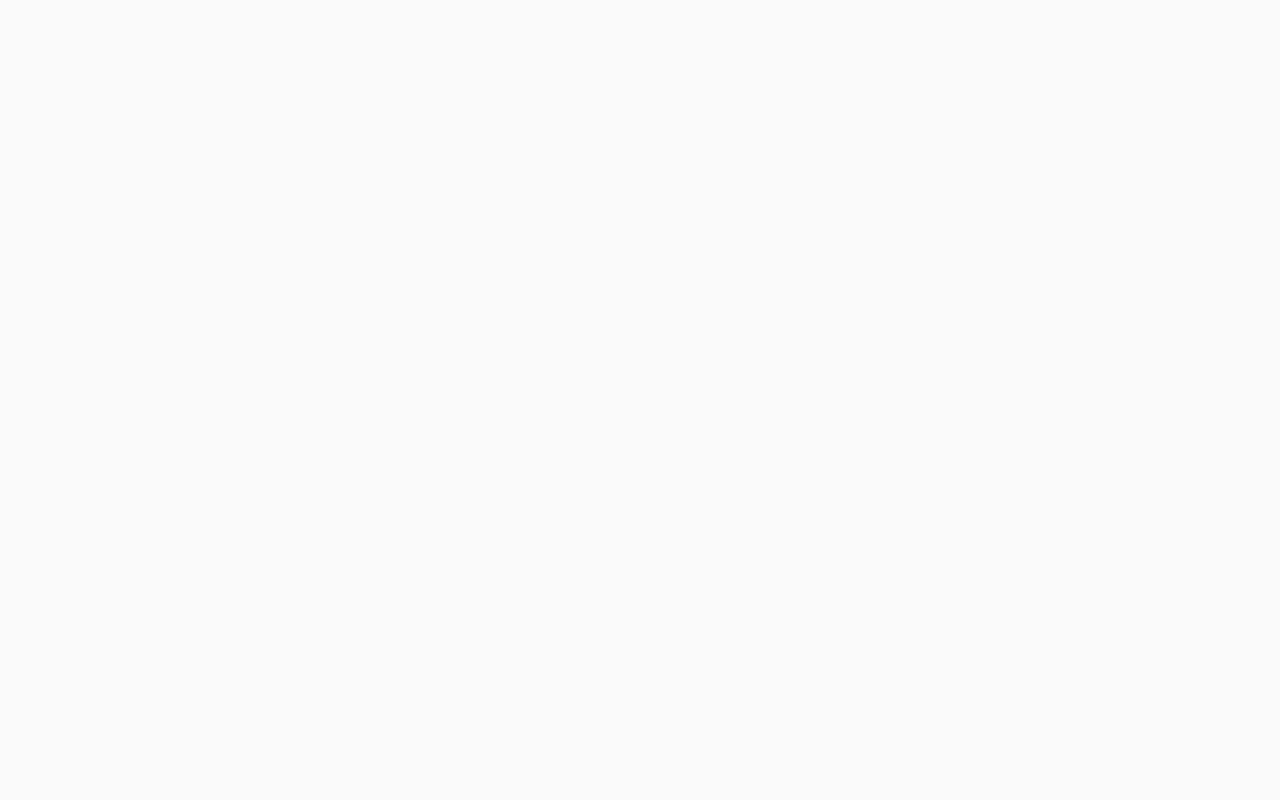
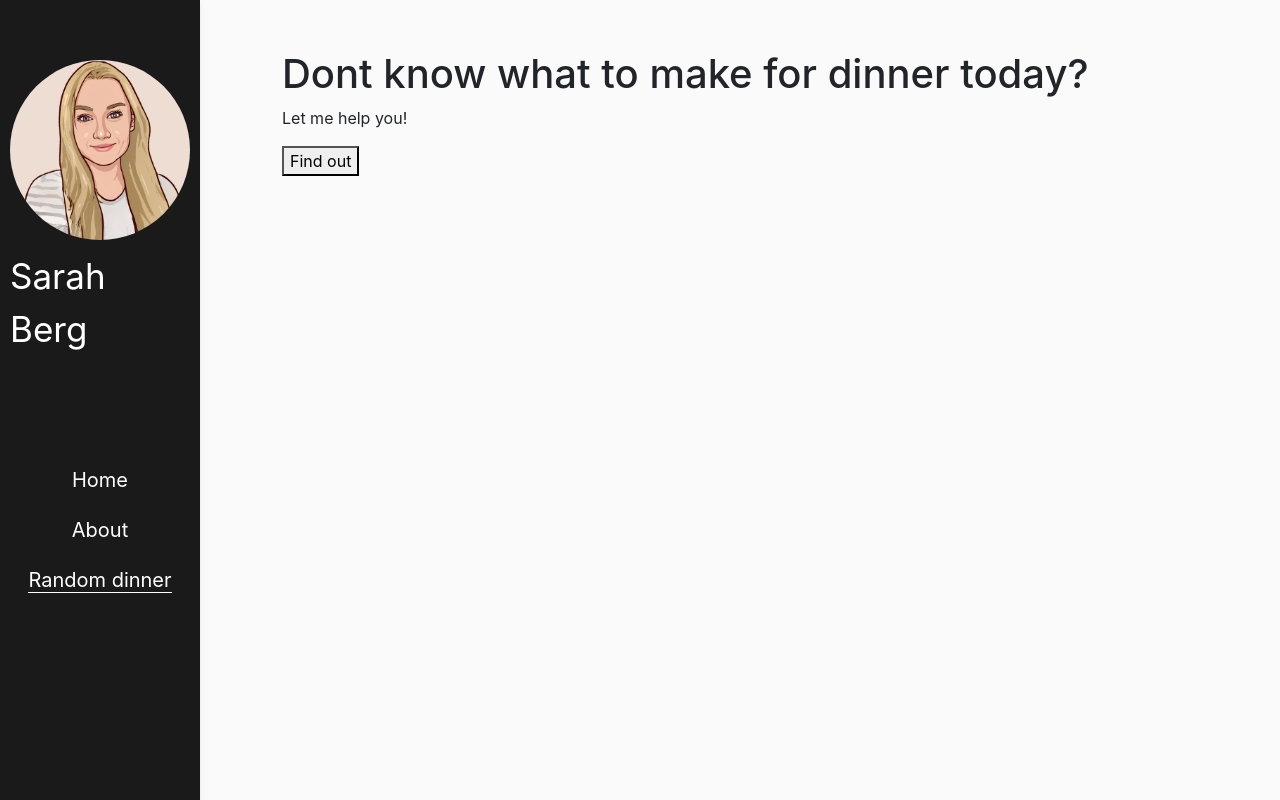
Before and after one commit to sarahvberg/Playground, a React (Create React App) app: page /random-dinner in a window 1280 px wide. Before the commit this address had no page. Built offline with nearby package versions, Linux system fonts and the light colour scheme.

Commit message:
:face_in_clouds: trying something

```diff
--- a/src/App.tsx
+++ b/src/App.tsx
@@ -4,6 +4,7 @@ import { InfoPage } from './InfoPage';
 import { AboutPage } from './pages/AboutPage';
 import { HomePage } from './pages/HomePage';
 import { SideNav } from './components/SideNav';
+import { RandomDinnerPage } from './pages/RandomDinnerPage';
 
 function App() {
   return (
@@ -13,6 +14,7 @@ function App() {
         <Route path="/" element={<LayoutWithHeader/>}>
           <Route index element={<HomePage/>} />
           <Route path="about" element={<AboutPage />} />
+          <Route path="random-dinner" element={<RandomDinnerPage/>} />
         </Route>
       </Routes>
     </div>
--- a/src/components/SideNav.tsx
+++ b/src/components/SideNav.tsx
@@ -16,10 +16,13 @@ export function SideNav() {
       <span>Sarah Berg</span>
       <ul>
         <li>
-          <NavLink end to="/" className={({isActive}) => (isActive ? 'isActive' : 'nei')}>Home</NavLink>
+          <NavLink end to="/" className={({isActive}) => (isActive ? 'isActive' : '')}>Home</NavLink>
         </li>
         <li>
-          <NavLink to="/about" className={({isActive}) => (isActive ? 'isActive' : 'nei')}>About</NavLink>
+          <NavLink to="/about" className={({isActive}) => (isActive ? 'isActive' : '')}>About</NavLink>
+        </li>
+        <li>
+          <NavLink to="/random-dinner" className={({isActive}) => (isActive ? 'isActive' : '')}>Random dinner</NavLink>
         </li>
       </ul>
     </nav>
--- /dev/null
+++ b/src/pages/RandomDinnerPage.tsx
@@ -0,0 +1,28 @@
+
+
+
+const randomDinnerCollection = [
+  'Lasagne', 'Spagetthi Bolognese', 'Taco', 'Fishballs', 'Pancakes',
+  'Enchiladas', 'Tomato soup', 'Ceaser salad', 'Beef stew'
+]
+
+export function RandomDinnerPage() {
+
+  return (
+      <div className="container-fluid">
+          <div className="container">
+              <div className="row">
+                  <div className="col-md-12">
+                      <h1>Dont know what to make for dinner today?</h1>
+                      <p>Let me help you!</p>
+                  </div>
+              </div>
+              <div className="row">
+                <div className="col-md-8">
+                  <button>Find out</button>
+                </div>
+              </div>
+          </div>
+      </div>
+  );
+}
```
